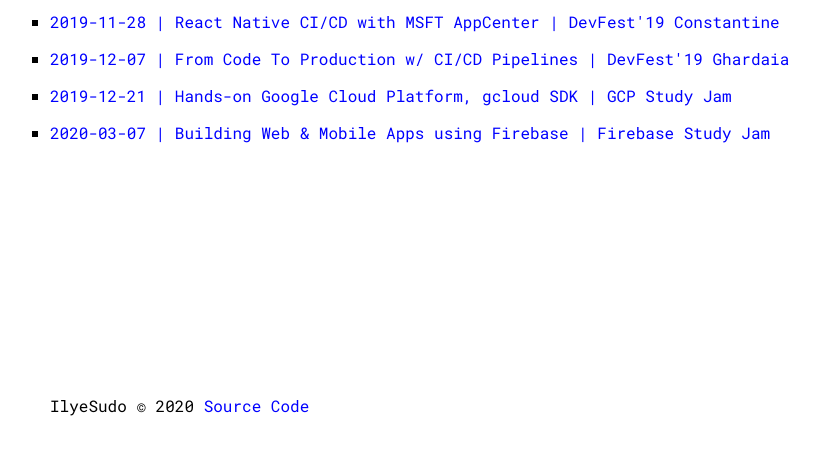
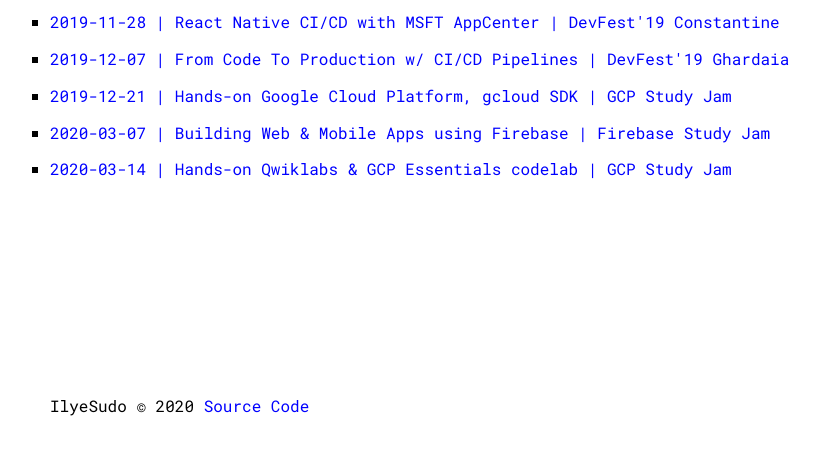
Before and after one commit to ilyeSudo/ilyeSudo.github.io, a Gatsby site: page /talks in a window 1280 px wide. Shown: the part 325-780 px from the top of the page, without its empty margins (207-1026 px from the left). Built offline with nearby package versions, Linux system fonts and the light colour scheme; Gatsby itself is replaced by a stand-in of ours.

Commit message:
Update talks section

```diff
--- a/src/pages/talks.js
+++ b/src/pages/talks.js
@@ -54,6 +54,16 @@
             Study Jam
           </a>
         </li>
+        <br />
+        <li>
+          <a
+            href="https://www.meetup.com/GDG-Ghardaia/events/269382809/"
+            target="_blank"
+          >
+            2020-03-14 | Hands-on Qwiklabs & GCP Essentials codelab | GCP Study
+            Jam
+          </a>
+        </li>
       </ul>
     </div>
   );
```
